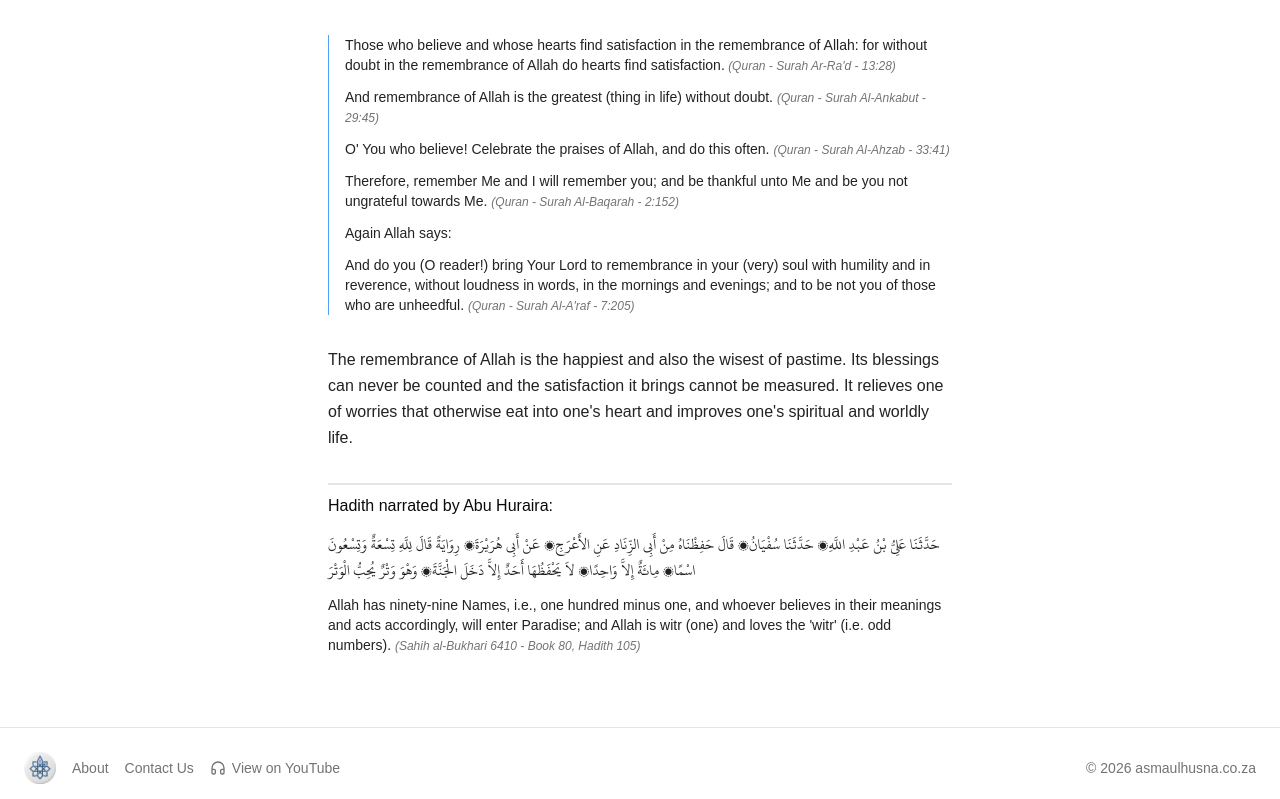
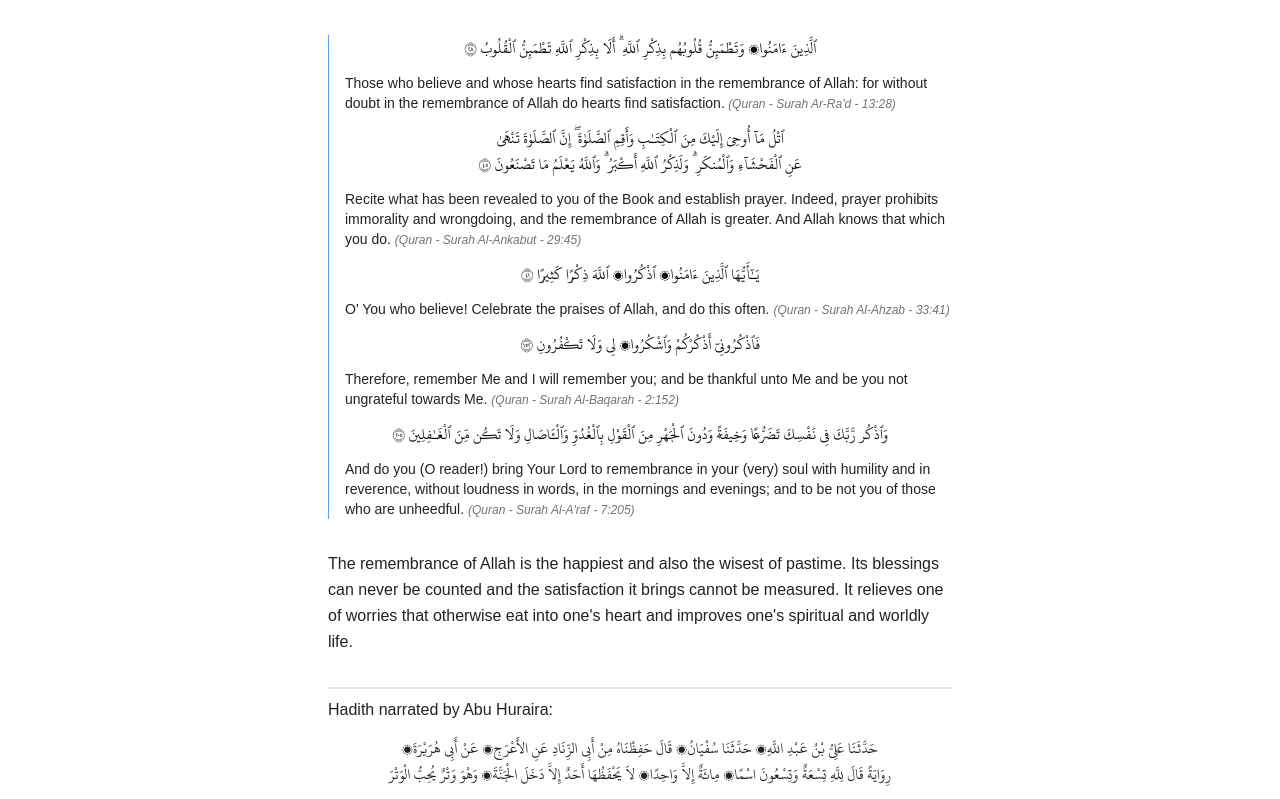
Before and after one commit to imtiazlorgat-aus/asmaulhusna, a Next.js app: page /introduction in a window 1280 px wide. Shown: the part 581-1380 px from the top of the page. Built offline with nearby package versions, Linux system fonts and the light colour scheme.

Commit message:
Intro - Quran script added for verses

```diff
--- a/app/introduction/page.tsx
+++ b/app/introduction/page.tsx
@@ -68,6 +68,10 @@ export default function IntroductionPage() {
         </section>
 
         <section className="space-y-3 border-l border-blue-400">
+          <p className="font-uthmanic text-center" dir="rtl" lang="ar">
+            ٱلَّذِينَ ءَامَنُوا۟ وَتَطْمَئِنُّ قُلُوبُهُم بِذِكْرِ ٱللَّهِ ۗ
+            أَلَا بِذِكْرِ ٱللَّهِ تَطْمَئِنُّ ٱلْقُلُوبُ ٢٨
+          </p>
           <p className="text-foreground/90 text-sm pl-4">
             Those who believe and whose hearts find satisfaction in the
             remembrance of Allah: for without doubt in the remembrance of Allah
@@ -77,12 +81,23 @@ export default function IntroductionPage() {
               (Quran - Surah Ar-Ra&apos;d - 13:28)
             </span>
           </p>
+          <p className="font-uthmanic text-center" dir="rtl" lang="ar">
+            ٱتْلُ مَآ أُوحِىَ إِلَيْكَ مِنَ ٱلْكِتَـٰبِ وَأَقِمِ ٱلصَّلَوٰةَ ۖ
+            إِنَّ ٱلصَّلَوٰةَ تَنْهَىٰ <br />
+            عَنِ ٱلْفَحْشَآءِ وَٱلْمُنكَرِ ۗ وَلَذِكْرُ ٱللَّهِ أَكْبَرُ ۗ
+            وَٱللَّهُ يَعْلَمُ مَا تَصْنَعُونَ ٤٥
+          </p>
           <p className="text-foreground/90 text-sm pl-4">
-            And remembrance of Allah is the greatest (thing in life) without
-            doubt.{" "}
+            Recite what has been revealed to you of the Book and establish
+            prayer. Indeed, prayer prohibits immorality and wrongdoing, and the
+            remembrance of Allah is greater. And Allah knows that which you do.{" "}
             <span className="text-muted-foreground text-xs italic">
               (Quran - Surah Al-Ankabut - 29:45)
             </span>
+          </p>
+          <p className="font-uthmanic text-center" dir="rtl" lang="ar">
+            يَـٰٓأَيُّهَا ٱلَّذِينَ ءَامَنُوا۟ ٱذْكُرُوا۟ ٱللَّهَ ذِكْرًۭا
+            كَثِيرًۭا ٤١
           </p>
           <p className="text-foreground/90 text-sm pl-4">
             O&apos; You who believe! Celebrate the praises of Allah, and do this
@@ -91,6 +106,9 @@ export default function IntroductionPage() {
               (Quran - Surah Al-Ahzab - 33:41)
             </span>
           </p>
+          <p className="font-uthmanic text-center" dir="rtl" lang="ar">
+            فَٱذْكُرُونِىٓ أَذْكُرْكُمْ وَٱشْكُرُوا۟ لِى وَلَا تَكْفُرُونِ ١٥٢
+          </p>
           <p className="text-foreground/90 text-sm pl-4">
             Therefore, remember Me and I will remember you; and be thankful unto
             Me and be you not ungrateful towards Me.{" "}
@@ -98,7 +116,11 @@ export default function IntroductionPage() {
               (Quran - Surah Al-Baqarah - 2:152)
             </span>
           </p>
-          <p className="text-foreground/90 text-sm pl-4">Again Allah says:</p>
+          <p className="font-uthmanic text-center" dir="rtl" lang="ar">
+            وَٱذْكُر رَّبَّكَ فِى نَفْسِكَ تَضَرُّعًۭا وَخِيفَةًۭ وَدُونَ
+            ٱلْجَهْرِ مِنَ ٱلْقَوْلِ بِٱلْغُدُوِّ وَٱلْـَٔاصَالِ وَلَا تَكُن
+            مِّنَ ٱلْغَـٰفِلِينَ ٢٠٥
+          </p>
           <p className="text-foreground/90 text-sm pl-4">
             And do you (O reader!) bring Your Lord to remembrance in your (very)
             soul with humility and in reverence, without loudness in words, in
@@ -119,21 +141,24 @@ export default function IntroductionPage() {
           </p>
         </section>
         <section className="space-y-3  border-t-2 mt-4">
-          <p className="text-muted/110 mt-2">Hadith narrated by Abu Huraira:</p>
-          <p className="text-foreground/90">
+          <p className="text-foreground/90 mt-2">
+            Hadith narrated by Abu Huraira:
+          </p>
+          <p className="text-foreground/90 text-center">
             <span className="font-uthmanic" dir="rtl" lang="ar">
               حَدَّثَنَا عَلِيُّ بْنُ عَبْدِ اللَّهِ، حَدَّثَنَا سُفْيَانُ،
               قَالَ حَفِظْنَاهُ مِنْ أَبِي الزِّنَادِ عَنِ الأَعْرَجِ، عَنْ
-              أَبِي هُرَيْرَةَ، رِوَايَةً قَالَ لِلَّهِ تِسْعَةٌ وَتِسْعُونَ
-              اسْمًا، مِائَةٌ إِلاَّ وَاحِدًا، لاَ يَحْفَظُهَا أَحَدٌ إِلاَّ
-              دَخَلَ الْجَنَّةَ، وَهْوَ وَتْرٌ يُحِبُّ الْوَتْرَ
+              أَبِي هُرَيْرَةَ، <br />
+              رِوَايَةً قَالَ لِلَّهِ تِسْعَةٌ وَتِسْعُونَ اسْمًا، مِائَةٌ
+              إِلاَّ وَاحِدًا، لاَ يَحْفَظُهَا أَحَدٌ إِلاَّ دَخَلَ الْجَنَّةَ،
+              وَهْوَ وَتْرٌ يُحِبُّ الْوَتْرَ
             </span>
           </p>
           <p className="text-foreground/90 text-sm">
             Allah has ninety-nine Names, i.e., one hundred minus one, and
             whoever believes in their meanings and acts accordingly, will enter
-            Paradise; and Allah is witr (one) and loves the &apos;witr&apos;
-            (i.e. odd numbers).{" "}
+            Paradise; and Allah is <em>witr</em> (one) and loves the{" "}
+            <em>witr</em> (i.e. odd numbers).{" "}
             <span className="text-muted-foreground text-xs italic">
               (Sahih al-Bukhari 6410 - Book 80, Hadith 105)
             </span>
```
